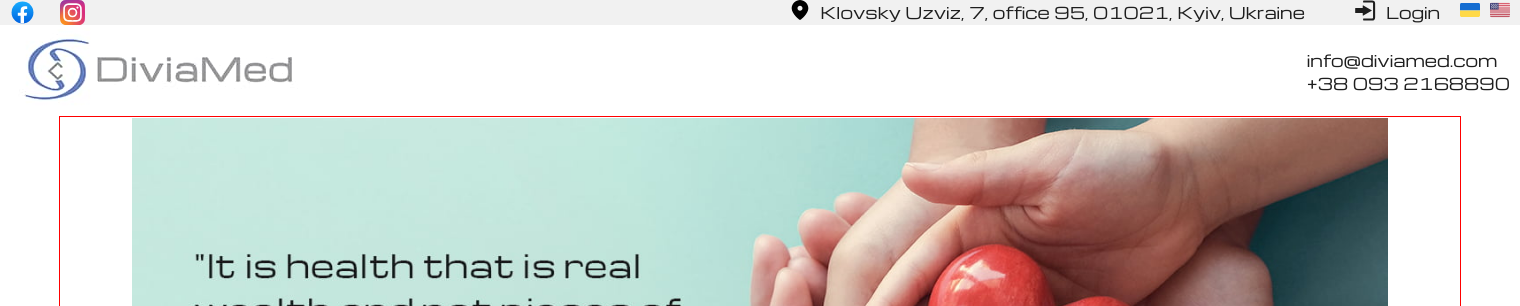
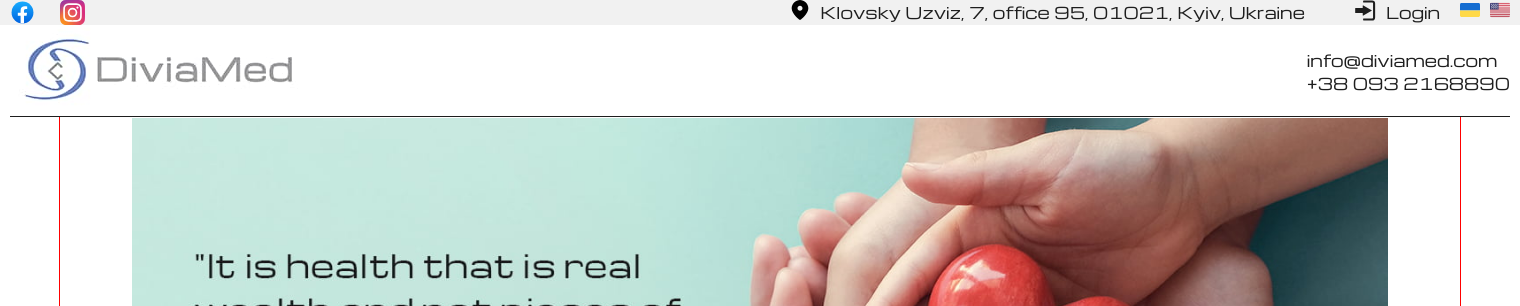
Before and after one commit to Mishok1/Diviamed, a PHP site: page / in a window 1520 px wide. Shown: the top 306 px of the page. Run offline with PHP 8.4, Linux system fonts and the light colour scheme.

Commit message:
added_hr

```diff
--- a/styles/style.css
+++ b/styles/style.css
@@ -55,6 +55,7 @@
 
 .main_header {
   width: 100%;
+  position: relative;
 }
 
 .header_info {
@@ -130,9 +131,21 @@
 }
 
 .header_contacts {
+  /* height: 500px; */
   display: grid;
   align-items: center;
   grid-template-columns: 1fr 1fr;
+  z-index: 2;
+}
+
+.header_contacts::after {
+  content: "";
+  /* display: block; */
+  position: absolute;
+  width: 1500px;
+  height: 1px;
+  bottom: 0;
+  background-color: #1E1E1E;
 }
 
 .header_logo_link {
```
